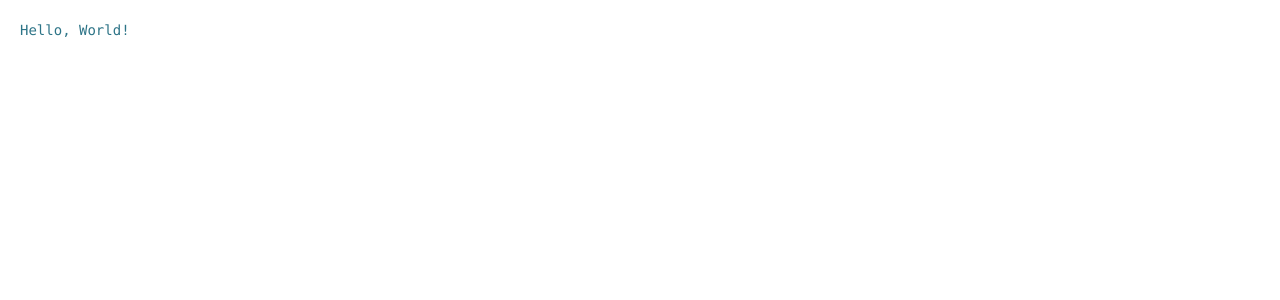
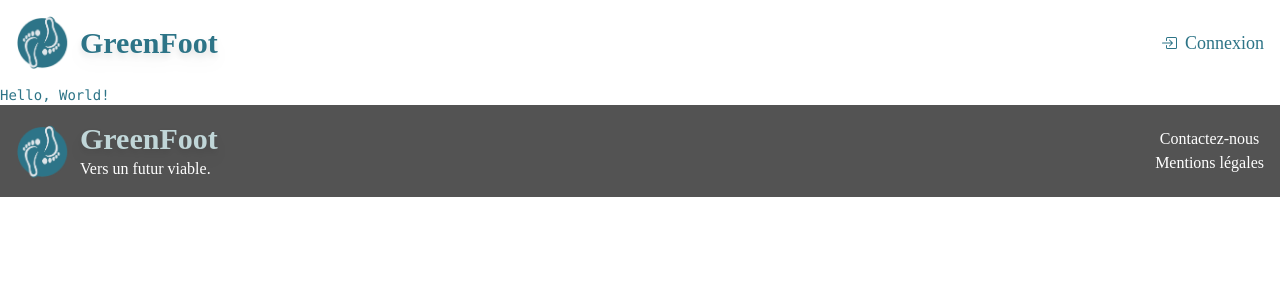
Before and after one commit to WildCodeSchool/2023-11-wns-bleu-g3, a Next.js app in the folder frontend/: page / in a window 1280 px wide. Shown: the top 300 px of the page. Built offline with nearby package versions, Linux system fonts and the light colour scheme.

Commit message:
header, footer and visitor layout ok

```diff
--- /dev/null
+++ b/frontend/src/components/footer.tsx
@@ -0,0 +1,26 @@
+import Image from "next/image";
+
+export default function Footer() {
+  return (
+    <footer className="bg-anchor bg-opacity-80 flex flex-col md:flex-row justify-center md:justify-between items-center p-4 gap-6 md:gap-0">
+      <div className="flex flex-col md:flex-row justify-center items-center gap-2">
+        <img src="../../img/greenfoot-logo.png" alt="" className="w-14" />
+
+        <div className="flex flex-col justify-center md:items-start items-center">
+          <h3 className="font-bold text-shore drop-shadow-lg text-xl md:text-3xl">
+            GreenFoot
+          </h3>
+          <h4 className="text-white font-normal">Vers un futur viable.</h4>
+        </div>
+      </div>
+      <ul className="flex flex-col justify-center items-center text-white">
+        <li className="cursor-pointer hover:underline">
+          <a href="#">Contactez-nous</a>
+        </li>
+        <li className="cursor-pointer hover:underline">
+          <a href="#">Mentions légales</a>
+        </li>
+      </ul>
+    </footer>
+  );
+}
--- /dev/null
+++ b/frontend/src/components/header-visitor.tsx
@@ -0,0 +1,37 @@
+import ModalAuthentication from "./modal-authentication";
+
+export default function HeaderVisitor() {
+  return (
+    <header className="flex justify-between p-4">
+      <div className="flex justify-center items-center gap-2">
+        <img src="../../img/greenfoot-logo.png" alt="" className="w-14" />
+
+        <h1
+          className="text-reef text-xl md:text-3xl font-bold drop-shadow-lg"
+        //   style={{ textShadow: "1px 1px 0 gray" }}
+        >
+          GreenFoot
+        </h1>
+      </div>
+      <button className="flex items-center justify-center gap-2 text-reef md:text-lg">
+        <svg
+          xmlns="http://www.w3.org/2000/svg"
+          width="16"
+          height="16"
+          fill="currentColor"
+          viewBox="0 0 16 16"
+        >
+          <path
+            fill-rule="evenodd"
+            d="M6 3.5a.5.5 0 0 1 .5-.5h8a.5.5 0 0 1 .5.5v9a.5.5 0 0 1-.5.5h-8a.5.5 0 0 1-.5-.5v-2a.5.5 0 0 0-1 0v2A1.5 1.5 0 0 0 6.5 14h8a1.5 1.5 0 0 0 1.5-1.5v-9A1.5 1.5 0 0 0 14.5 2h-8A1.5 1.5 0 0 0 5 3.5v2a.5.5 0 0 0 1 0z"
+          />
+          <path
+            fill-rule="evenodd"
+            d="M11.854 8.354a.5.5 0 0 0 0-.708l-3-3a.5.5 0 1 0-.708.708L10.293 7.5H1.5a.5.5 0 0 0 0 1h8.793l-2.147 2.146a.5.5 0 0 0 .708.708z"
+          />
+        </svg>
+        Connexion
+      </button>
+    </header>
+  );
+}
--- /dev/null
+++ b/frontend/src/layouts/layout-visitor.tsx
@@ -0,0 +1,12 @@
+import Footer from "@/components/footer";
+import HeaderVisitor from "@/components/header-visitor";
+
+export default function LayoutVisitor({ children }: { children: any }) {
+  return (
+    <>
+      <HeaderVisitor />
+      <main>{children}</main>
+      <Footer />
+    </>
+  );
+}
--- a/frontend/src/pages/index.tsx
+++ b/frontend/src/pages/index.tsx
@@ -1,4 +1,6 @@
+import Footer from "@/components/footer";
 import { useProfileQuery } from "@/graphql/generated/schema";
+import LayoutVisitor from "@/layouts/layout-visitor";
 import { Inter } from "next/font/google";
 
 const inter = Inter({ subsets: ["latin"] });
@@ -8,12 +10,15 @@ export default function Home() {
     errorPolicy: "ignore",
   });
   return (
-    <main className="p-5">
+    // <main className="">
+
+    // </main>
+    <LayoutVisitor>
       <div className="z-10 max-w-5xl w-full items-center justify-between font-mono text-sm lg:flex">
         <h1 className="text-reef">
           {!user ? "Hello, World!" : `Bonjour ${user?.profile[0]?.nickname}`}
         </h1>
       </div>
-    </main>
+    </LayoutVisitor>
   );
 }
```
Also changed, not shown: frontend/public/img/greenfoot-logo.png (added).
